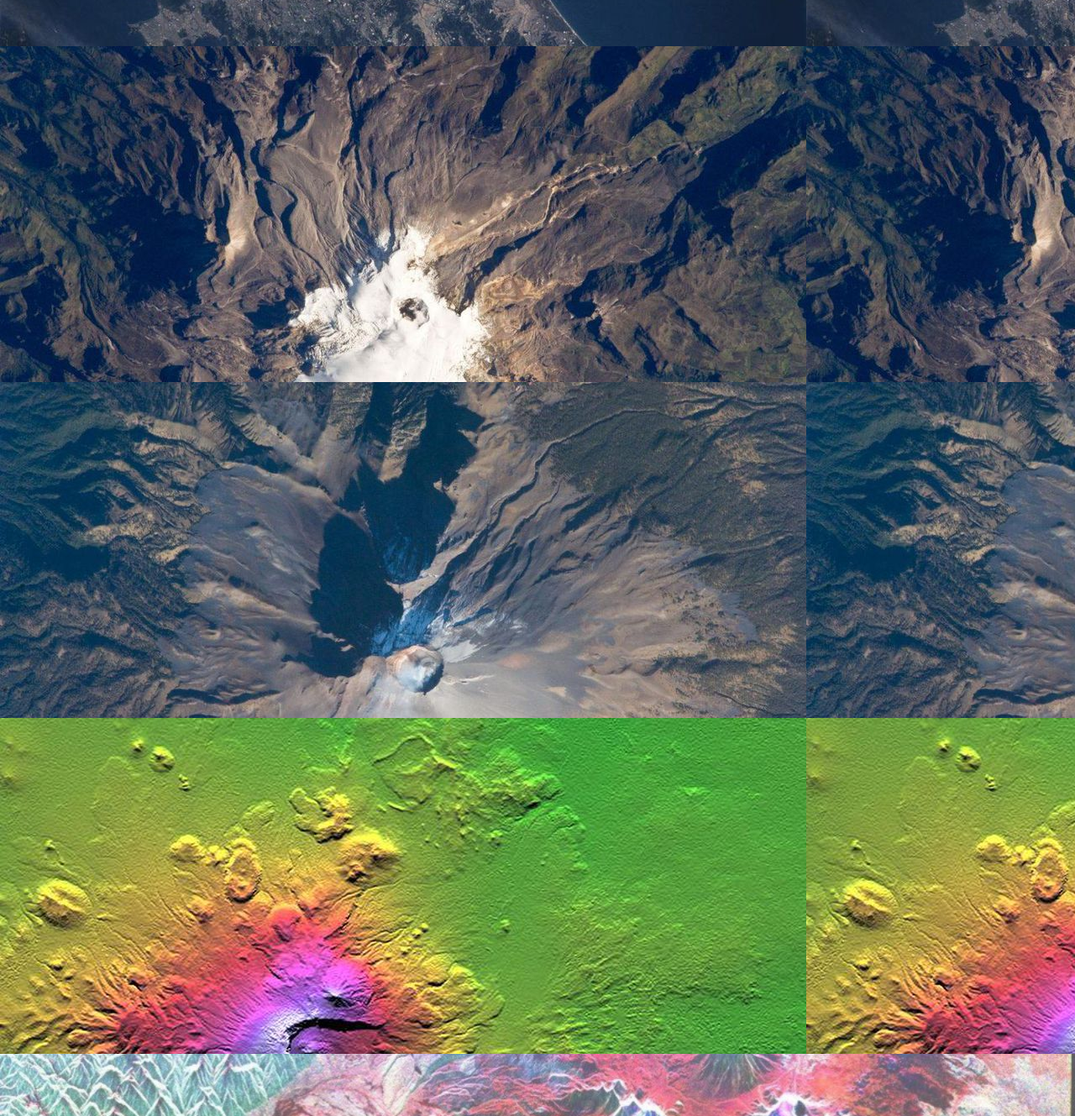
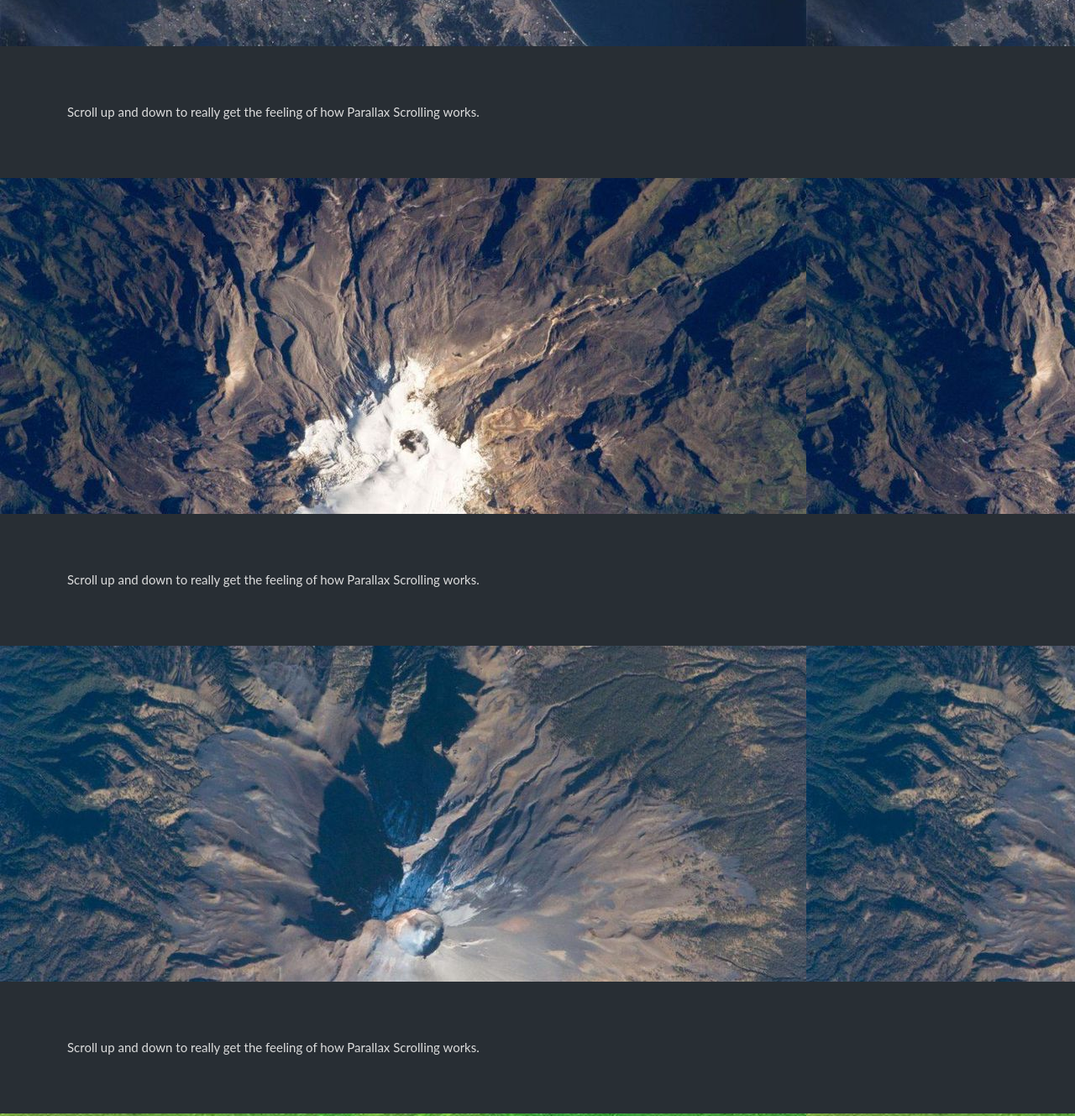
Before and after one commit to JSandersius/ParallaxPlayground, a plain HTML site: page index.html in a window 1280 px wide. Shown: the part 2600-3929 px from the top of the page at 84% size. Drawn offline with Linux system fonts and the light colour scheme.

Commit message:
built out div style for each new div, now have working lonk thread of parallaxing divs

```diff
--- a/index.html
+++ b/index.html
@@ -30,7 +30,6 @@
             <span class="border" style="background-color:transparent;font-size:25px;color: #f7f7f7;">LESS HEIGHT</span>
         </div>
     </div>
-
     <div style="position:relative;">
         <div style="color:#ddd;background-color:#282E34;text-align:center;padding:50px 80px;text-align: justify;">
             <p>Scroll up and down to really get the feeling of how Parallax Scrolling works.</p>
@@ -42,7 +41,6 @@
             <span class="border" style="background-color:transparent;font-size:25px;color: #f7f7f7;">SCROLL UP</span>
         </div>
     </div>
-
     <div style="position:relative;">
         <div style="color:#ddd;background-color:#282E34;text-align:center;padding:50px 80px;text-align: justify;">
             <p>Scroll up and down to really get the feeling of how Parallax Scrolling works.</p>
@@ -54,10 +52,20 @@
             <span class="border" style="background-color:transparent;font-size:25px;color: #f7f7f7;"></span>
         </div>
     </div>
+    <div style="position:relative;">
+        <div style="color:#ddd;background-color:#282E34;text-align:center;padding:50px 80px;text-align: justify;">
+            <p>Scroll up and down to really get the feeling of how Parallax Scrolling works.</p>
+        </div>
+    </div>
 
     <div class="bgimg-5">
         <div class="caption">
             <span class="border" style="background-color:transparent;font-size:25px;color: #f7f7f7;"></span>
+        </div>
+    </div>
+    <div style="position:relative;">
+        <div style="color:#ddd;background-color:#282E34;text-align:center;padding:50px 80px;text-align: justify;">
+            <p>Scroll up and down to really get the feeling of how Parallax Scrolling works.</p>
         </div>
     </div>
 
@@ -66,10 +74,20 @@
             <span class="border" style="background-color:transparent;font-size:25px;color: #f7f7f7;"></span>
         </div>
     </div>
+    <div style="position:relative;">
+        <div style="color:#ddd;background-color:#282E34;text-align:center;padding:50px 80px;text-align: justify;">
+            <p>Scroll up and down to really get the feeling of how Parallax Scrolling works.</p>
+        </div>
+    </div>
 
     <div class="bgimg-7">
         <div class="caption">
             <span class="border" style="background-color:transparent;font-size:25px;color: #f7f7f7;"></span>
+        </div>
+    </div>
+    <div style="position:relative;">
+        <div style="color:#ddd;background-color:#282E34;text-align:center;padding:50px 80px;text-align: justify;">
+            <p>Scroll up and down to really get the feeling of how Parallax Scrolling works.</p>
         </div>
     </div>
 
```
